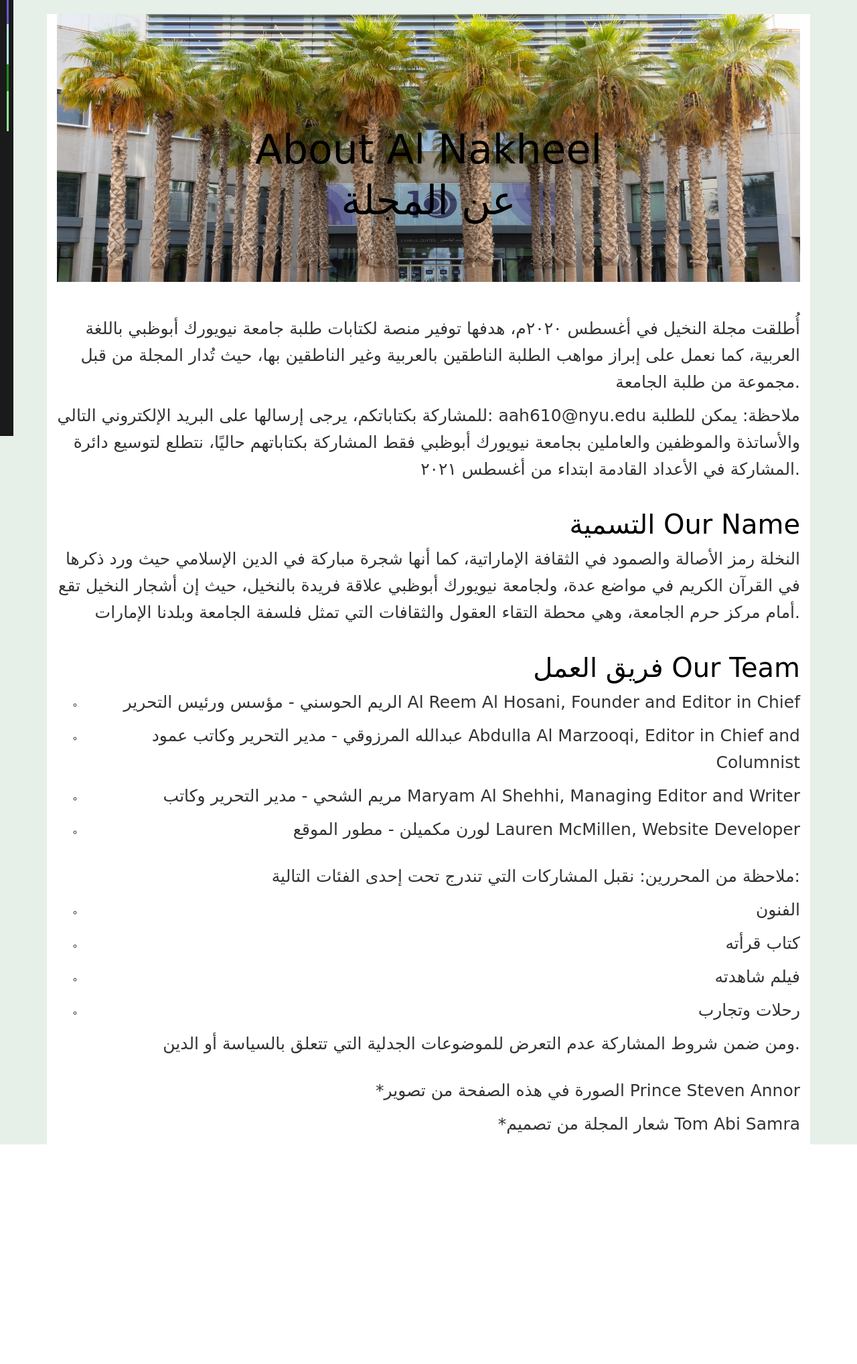
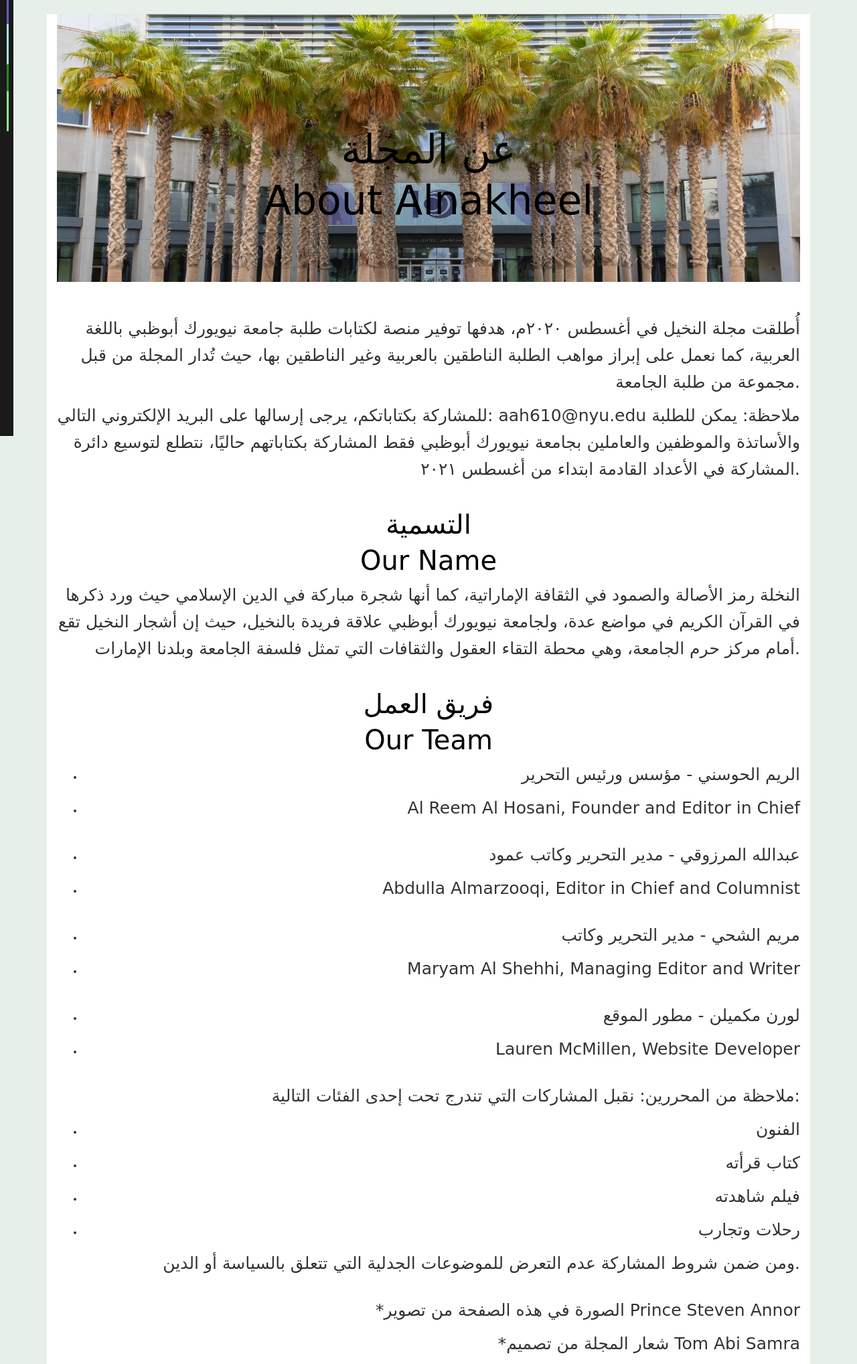
Before and after one commit to LaurenMcM749/Alnakheel, a Django app: template blog/templates/about.html in a window 1280 px wide. Shown: the part 149-2186 px from the top of the page at 67% size. Before the commit the page ends 1858 px from the top, so only its background shows below. Run offline with Django 3.2, Linux system fonts and the light colour scheme; the template is opened without the code that fills it, so the values that code supplies are empty; some libraries are stand-ins or nearby versions; some web fonts are replaced.

Commit message:
changed url to be at bottom of list

```diff
--- a/blog/static/css/style2.css
+++ b/blog/static/css/style2.css
@@ -66,9 +66,7 @@
 
 }
 
-ul {
-    list-style-type: circle;
-}
+
 
 /*      Wrappers      */
 
--- a/blog/templates/about.html
+++ b/blog/templates/about.html
@@ -6,8 +6,8 @@
     <div class="jumbotron">
             <img class="about_image" src="{% static 'img/about.jpeg' %}" style="width:100%;"/>
         <div class="feature_description">
-              <h4>About Al Nakheel</h4>
-                <h4>عن المجلة</h4>
+            <h4>عن المجلة</h4>
+              <h4>About Alnakheel</h4>
         </div>
     </div>
     <br>
@@ -18,16 +18,25 @@
 
     </p>
     <br>
-    <h5> التسمية Our Name</h5>
+    <h5 style="text-align: center;">التسمية</h5>
+    <h5 style="text-align: center;">Our Name</h5>
     <p>النخلة رمز الأصالة والصمود في الثقافة الإماراتية، كما أنها شجرة مباركة في الدين الإسلامي حيث ورد ذكرها في القرآن الكريم في مواضع عدة، ولجامعة نيويورك أبوظبي علاقة فريدة بالنخيل، حيث إن أشجار النخيل تقع أمام مركز حرم الجامعة، وهي محطة التقاء العقول والثقافات التي تمثل فلسفة الجامعة وبلدنا الإمارات.</p>
     <br>
-    <h5>فريق العمل  Our Team</h5>
+    <h5 style="text-align: center;">فريق العمل </h5>
+    <h5 style="text-align: center;"> Our Team</h5>
     <p>
        <ul>
-            <li><p>الريم الحوسني - مؤسس ورئيس التحرير               Al Reem Al Hosani, Founder and Editor in Chief</p></li>
-            <li><p>عبدالله المرزوقي - مدير التحرير وكاتب عمود       Abdulla Al Marzooqi, Editor in Chief and Columnist</p></li>
-            <li><p>مريم الشحي - مدير التحرير وكاتب                    Maryam Al Shehhi,  Managing Editor and Writer</p></li>
-            <li><p>لورن مكميلن - مطور الموقع                                      Lauren McMillen, Website Developer</p></li>
+            <li><p>الريم الحوسني - مؤسس ورئيس التحرير</p></li>
+            <li><p>Al Reem Al Hosani, Founder and Editor in Chief</p></li>
+            <br>
+            <li><p>عبدالله المرزوقي - مدير التحرير وكاتب عمود</p></li>
+            <li><p>Abdulla Almarzooqi, Editor in Chief and Columnist</p></li>
+            <br>
+            <li><p>مريم الشحي - مدير التحرير وكاتب</p></li>
+            <li><p>Maryam Al Shehhi,  Managing Editor and Writer</p></li>
+            <br>
+            <li><p>لورن مكميلن - مطور الموقع</p></li>
+            <li><p> Lauren McMillen, Website Developer</p></li>
         </ul>
     </p>
     <br>
--- a/blog/templates/base1.html
+++ b/blog/templates/base1.html
@@ -2,7 +2,7 @@
 <html>
 {% load static %}
     <head>
-        <title>النخيل - Al  heroku run python manage.py migrateNakheel</title>
+        <title>النخيل - Alnakheel</title>
         <link href="https://fonts.googleapis.com/css?family=Roboto:400,700" rel="stylesheet">
         <meta name="google" content="notranslate" />
         <meta name="viewport" content="width=device-width, initial-scale=1, shrink-to-fit=no">
--- a/blog/templates/post_detail.html
+++ b/blog/templates/post_detail.html
@@ -15,11 +15,12 @@
           <p class=" text-muted">{{ post.description}}</p>
         <img class="image_detail img-fluid" src="{{ post.image.url }}"/>
         <p class="card_text ">{{ object.content | safe }}</p>
+          <br>
+          <br>
       </div>
     </div>
 </div>
-</div>
-</div>
+
 
 
 {% endblock %}
--- a/blog/urls.py
+++ b/blog/urls.py
@@ -4,13 +4,13 @@
 
 
 urlpatterns = [
-    path(r'', RedirectView.as_view(url='home', permanent=False)),
-    path('home', views.PostList.as_view(), name='home'),
-    path('home/<slug:slug>/', views.PostDetail.as_view(), name='post_detail'),
-    path('home/arts', views.ArtsPostList.as_view(), name='arts'),
-    path('home/books', views.BooksPostList.as_view(), name='books'),
-    path('home/films', views.FilmsPostList.as_view(), name='films'),
-    path('home/travel', views.TravelPostList.as_view(), name='travel'),
-    path('home//interviews/', views.InterviewsPostList.as_view(), name='interviews'),
-    path('home/about', views.AboutView.as_view(), name='about'),
+    # path(r'', RedirectView.as_view(url='home', permanent=False)),
+    path('arts/', views.ArtsPostList.as_view(), name='arts'),
+    path('books/', views.BooksPostList.as_view(), name='books'),
+    path('films/', views.FilmsPostList.as_view(), name='films'),
+    path('travel/', views.TravelPostList.as_view(), name='travel'),
+    path('interviews/', views.InterviewsPostList.as_view(), name='interviews'),
+    path('about/', views.AboutView.as_view(), name='about'),
+    path('<slug:slug>/', views.PostDetail.as_view(), name='post_detail'),
+    path('', views.PostList.as_view(), name='home'),
 ]
```
